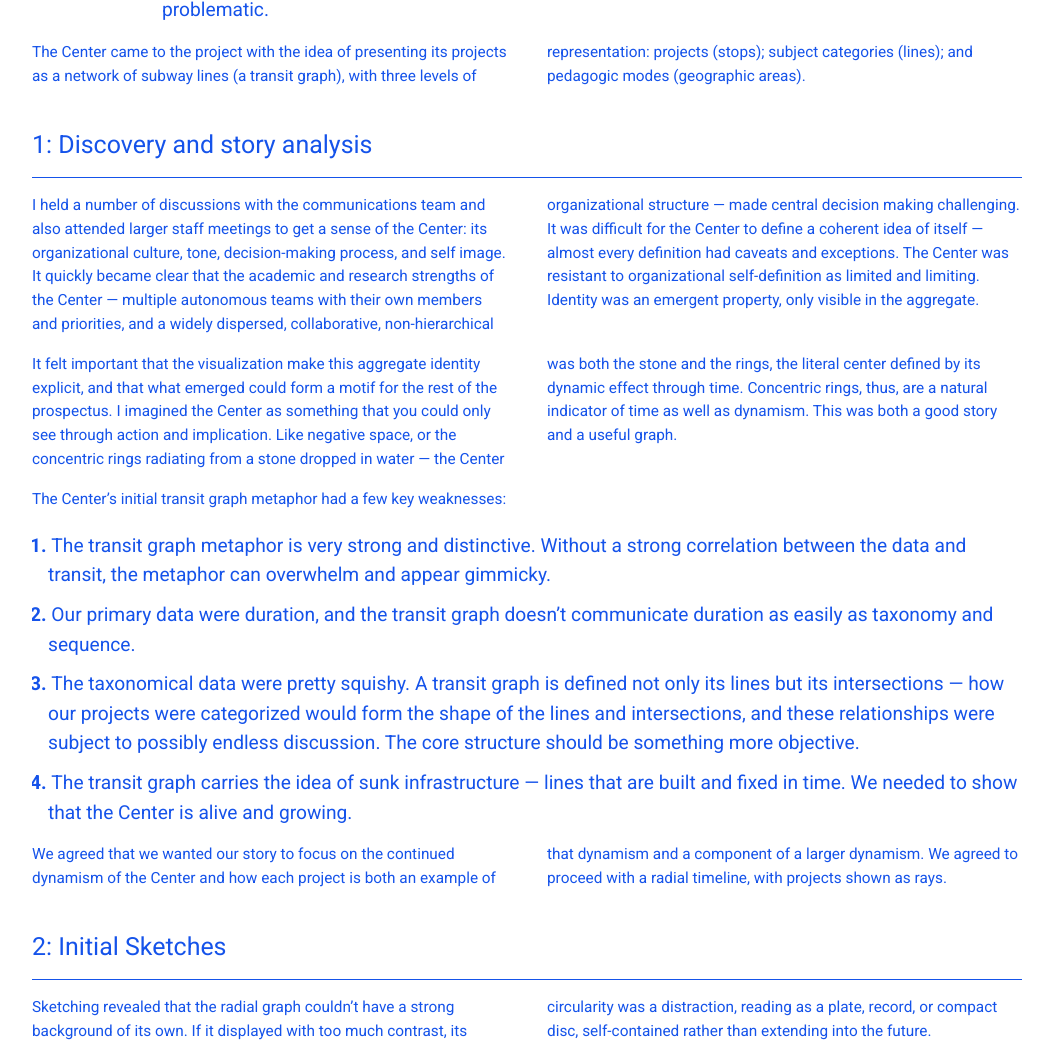
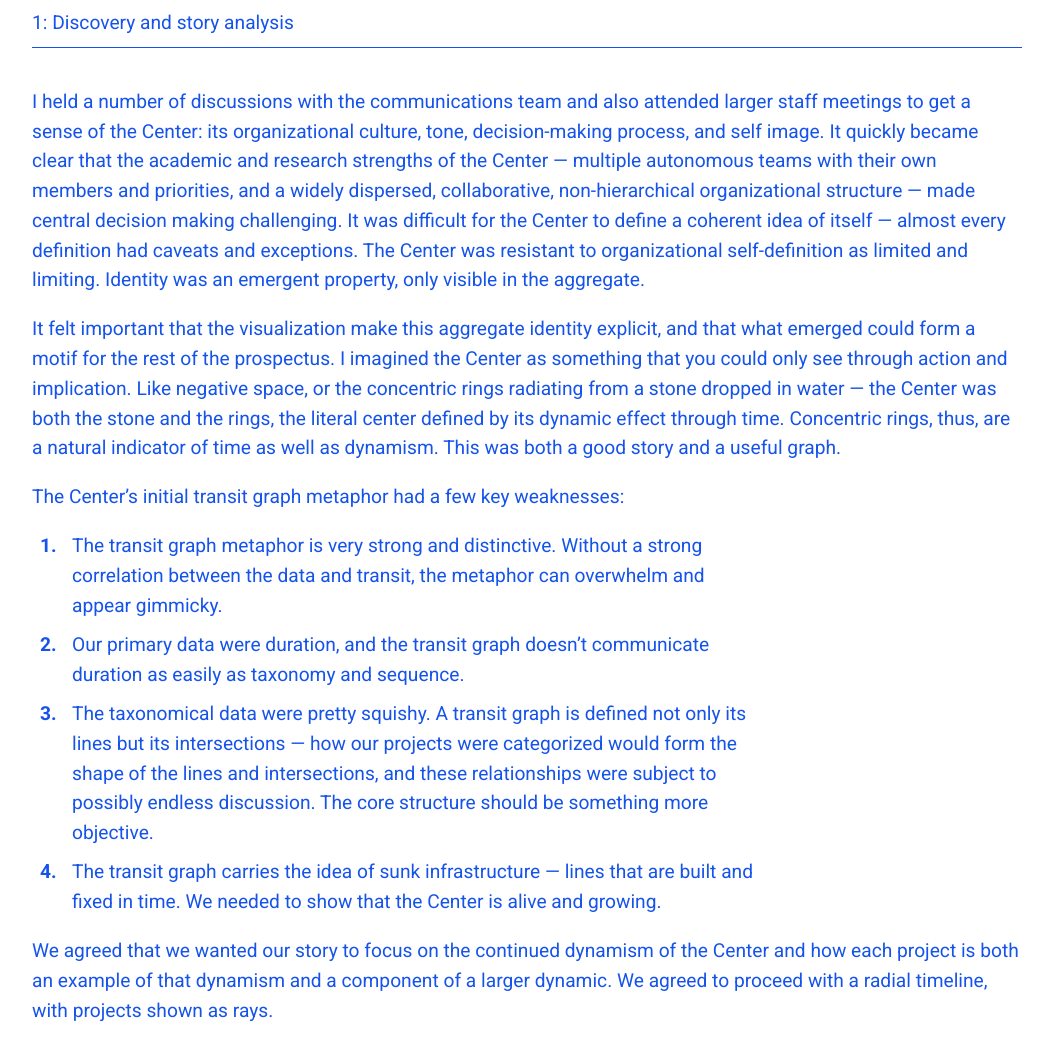
Before and after one commit to thisisdano/portfolio, a website: page berkman/index.html in a window 1280 px wide. Shown: the part 1196-2243 px from the top of the page, without its empty margins (113-1162 px from the left). Drawn offline with nearby package versions, Linux system fonts and the light colour scheme.

Commit message:
responsive adjustments for tablet and desktop

```diff
--- a/berkman/index.html
+++ b/berkman/index.html
@@ -60,7 +60,7 @@
 
 			<!-- berkman -->
 			<div class="section" id="berkman-center">
-				<h2 class="project-title"><strong>Case study: </strong>The Berkman Center for Internet&nbsp;&amp;&nbsp;Society prospectus</h2>
+				<h2 class="project-title"><strong>Case study: </strong>The Berkman Center for Internet&nbsp;&amp;&nbsp;Society</h2>
 				<!-- specs -->
 				<ul class="specs">
 					<li>2015</li>
@@ -96,14 +96,14 @@
 						<li>The taxonomical data were pretty squishy. A transit graph is defined not only its lines but its intersections — how our projects were categorized would form the shape of the lines and intersections, and these relationships were subject to possibly endless discussion. The core structure should be something more objective.</li>
 						<li>The transit graph carries the idea of sunk infrastructure — lines that are built and fixed in time. We needed to show that the Center is alive and growing.</li>
 					</ol>
-					<p class="body">We agreed that we wanted our story to focus on the continued dynamism of the Center and how each project is both an example of that dynamism and a component of a larger dynamism. We agreed to proceed with a radial timeline, with projects shown as rays.</p>
+					<p class="body">We agreed that we wanted our story to focus on the continued dynamism of the Center and how each project is both an example of that dynamism and a component of a larger dynamic. We agreed to proceed with a radial timeline, with projects shown as rays.</p>
 
 					<h3 class="body"><strong>2: </strong>Initial Sketches</h3>
 					<p class="body">Sketching revealed that the radial graph couldn’t have a strong background of its own. If it displayed with too much contrast, its circularity was a distraction, reading as a plate, record, or compact disc, self-contained rather than extending into the future. </p>
 
 					<figure class="body wide">
-						<img src="img/berkman-dv-sketch-1.jpg" alt="berkman sketch 1" width="750" height="1000" class="img-xs-6 img-s-12"/>
-						<img src="img/berkman-dv-sketch-2.jpg" alt="berkman sketch 2" width="750" height="1000" class="img-xs-6 img-s-12" />
+						<img src="img/berkman-dv-sketch-1.jpg" alt="berkman sketch 1" width="750" height="1000" class="img-xs-12 img-s-6"/>
+						<img src="img/berkman-dv-sketch-2.jpg" alt="berkman sketch 2" width="750" height="1000" class="img-xs-12 img-s-6" />
 						<figcaption>Initial sketches for the data visualization</figcaption>
 					</figure>
 
@@ -114,9 +114,9 @@
 					<p class="body">I was pleased with the first refined pass of the visualization. It had a good overall balance, the project subject and pedagogical modes were both clear and neither overwhelmed the other. We had a consistent treatment for markers (white on the start side and filled with the subject color on the end side). The overall piece had what you might call “sparkle” or inviting contrast. The visualization motif also worked well as a cover motif, abstract but energetic and evocative. </p>
 
 					<figure class="body wide">
-						<img src="img/berkman-prospectus-dv-P1.jpg" alt="berkman final printed visualization" width="982" height="1329" class="img-xs-12"/>
-						<img src="img/berkman-prospectus-dv-P1-full.jpg" alt="berkman final printed visualization" width="2000" height="1329" class="img-xs-12"/>
-						<figcaption>The first pass of the visualization</figcaption>
+						<img src="img/berkman-prospectus-dv-P1.jpg" alt="berkman final printed visualization" width="982" height="1329" class="img-xs-12 img-m-6"/>
+						<img src="img/berkman-prospectus-dv-P1-full.jpg" alt="berkman final printed visualization" width="2000" height="1329" class="img-m-6"/>
+						<figcaption>The first pass of the visualization; both alone and in combination with the prospectus cover.</figcaption>
 					</figure>
 
 					<p class="body">The first round of feedback revealed some weaknesses in the visualization and a clarification of the Center’s institutional priorities.</p>
@@ -134,20 +134,20 @@
 					<p class="body">The new ray treatment had great energy. Now I could contrast the strong diagonals of the rays with a rigid grid of project text. This difference in structure could provide the balance the piece needed. The final touch was the “service ribbon,” a thin line with the same mode pattern as the project ray that appears next to the project name and description to connect it visually to the project ray and allow a faster read of the project’s mode.</p>
 
 					<figure class="body wide">
-						<img src="img/berkman-prospectus-dv-P2.jpg" alt="the final visualization that we sent to the printer" width="750" height="1000" class="img-xs-12"/>
+						<img src="img/berkman-prospectus-dv-P2.jpg" alt="the final visualization that we sent to the printer" width="750" height="1000" class="img-xs-12 img-m-6"/>
 						<figcaption>The visualization that we sent to the printer</figcaption>
 					</figure>
 
 					<p class="body">This treatment got great feedback from the Center, so it was off to print!</p>
 
 					<h3 class="body"><strong>5: </strong>Adapting to print</h3>
-					<p class="body">When the first proofs returned form the printer, everything looked beautiful at first. But then you noticed that the gridlines completely vanished and the project descriptions were printing with a nearly unreadable line screen. Clearly, this wasn’t acceptable.</p>
+					<p class="body">When the first proofs returned form the printer, everything looked beautiful — <em>except</em> that the gridlines completely vanished and the project descriptions were printing with a nearly unreadable line screen! Clearly, this wasn’t acceptable.</p>
 					<p class="body">Further discussion with the printer revealed that the black-on-black printing wasn’t going to work, despite my experience otherwise. But it is rarely in your favor to go against your printer’s recommendations — having a representative on your side at the printer who believes in the project and knows how to make it print its best is more important than almost any other consideration. The Center didn’t have the budget to perform the battery of press tests required to be certain. The printer suggested not only changing the gridlines to gray, but increasing their weight, and also lightening the color of the project descriptions.</p>
 					<p class="body">Thus I found myself in a situation not unlike that of Jørgon Leth in his <cite>The Five Obstructions</cite>, where Leth is tasked with directing a simple story while a sadistic Lars von Trier adds increasingly strange and challenging structural restrictions!</p>
 					<p class="body">At this point, though, it was important to trust the printer and trust that I could make the final balance work. In the end, after following the printer’s guidelines and balancing the relative weights of the gridlines, rays, and descriptions, it hit the press and worked!</p>
 
 					<figure class="body wide">
-						<img src="img/berkman-prospectus-dv-final.jpg" alt="berkman final printed visualization" width="982" height="1329" class="img-xs-12"/>
+						<img src="img/berkman-prospectus-dv-final.jpg" alt="berkman final printed visualization" width="982" height="1329" class="img-xs-12 img-m-9"/>
 						<img src="img/berkman-prospectus-dv-final-full.jpg" alt="berkman final printed visualization" width="2000" height="1329" class="img-xs-12"/>
 						<figcaption>The final printed visualization</figcaption>
 					</figure>
--- a/styles/scss/styles.scss
+++ b/styles/scss/styles.scss
@@ -118,6 +118,9 @@ img {
 	width: 100%;
 	max-width: 100%;
 	height: auto;
+}
+
+img.slide-image {
 	@include respond-tablet {
 		max-width: $width-desktop;
 		max-height: $width-desktop / 2;
@@ -133,6 +136,63 @@ figure {
 		height: auto !important;
 	}
 }
+
+figure.body {
+	margin-left: -$grid;
+	margin-right: -$grid;
+	margin-top: $grid * 2;
+	margin-bottom: $grid * 2;
+	width: auto !important;
+	@include respond-tablet {
+		margin-bottom: $grid * 4;
+		margin-top: $grid * 4;
+	}
+	img {
+		padding-left: $grid;
+		padding-right: $grid;
+		clear: both;
+	}
+	img + img {
+		margin-top: $grid;
+	}
+	figcaption {
+		padding-left: $grid;
+		padding-right: $grid;
+		padding-top: $grid;
+		clear: both;
+		@include respond-tablet {
+			padding-top: $grid * 2;
+		}
+	}
+}
+
+figure.body img.img-s-6 {
+	@include respond-tablet {
+		width: 50%;
+		margin-top: 0;
+		float: left;
+		clear: none;
+	}
+}
+
+figure.body img.img-m-6 {
+	@include respond-desktop {
+		width: 50%;
+		margin-top: 0;
+		float: left;
+		clear: none;
+	}
+}
+
+figure.body img.img-m-9 {
+	@include respond-desktop {
+		width: 75%;
+		margin-top: 0;
+		//float: left;
+		clear: none;
+	}
+}
+
 
 /*
 strong a, p a, .links a {
@@ -376,44 +436,96 @@ SECTIONS
 	}
 }
 
+.section-body {
+	@include respond-tablet {
+		margin-top: $grid * 11;
+	}
+	@include respond-desktop {
+		margin-top: $grid * 15;
+	}
+	p.body {
+		@include respond-tablet {
+			margin-bottom: 1em;
+		}
+		@include respond-desktop {
+			font-size: 1em;
+		}
+	}
+}
+
 h3.body {
 	margin-top: 1.5em;
     font-size: 1.3em;
     border-bottom: 1px solid;
     padding-bottom: .5em;
+    @include respond-tablet {
+	    font-size: 1em;
+	    margin-top: 2.5em;
+    }
+    & + p {
+	    @include respond-tablet {
+		    margin-top: 1em;
+	    }
+	    @include respond-desktop {
+		    margin-top: 2em;
+	    }
+   }
 }
 
 h4.body {
 	margin-top: 1.5em;
-	font-weight: normal;
 	font-weight: $weight-bold;
+	@include respond-desktop {
+		margin-top: 2.5em;
+		font-size: .8em;
+	}
 	& + p,
 	& + ul,
 	& + ol {
 		margin-top: .25em;
 	}
+	& + ul,
+	& + ol {
+		@include respond-tablet {
+			margin-top: 1em;
+		}
+	}
+}
+
+
+p.body,
+ol.body,
+ul.body {
+	@include respond-tablet {
+		//font-size: 1.15em;
+	}
+}
+
+p.body {
+	//max-width: 33em;
 }
 
 ol.body,
 ul.body {
 	margin-top: 1em;
-	padding-left: $grid * 2;
+	padding-left: $grid * 3;
 	li + li {
 		margin-top: .5em;
 	}
-}
-
-figure.body {
-	margin-top: $grid * 2;
-	img + img {
-		margin-top: $grid;
+	@include respond-tablet {
+		max-width: 37em;
+		margin-left: $grid * 2;
+		margin-top: 1em;
+	}
+	& + p {
+		margin-top: 1em;
 	}
 }
 
 ol.body {
 	counter-reset: myCounter;
 	li {
-		text-indent: -18px;
+		text-indent: -24px;
 	}
 	li:before {
 		content: counter(myCounter)'. ';
@@ -421,7 +533,17 @@ ol.body {
 		font-weight: $weight-bold;
 		//margin-right: .3em;
 		width: 24px;
+		text-indent: 0;
+		display: inline-block;
 		//font-size: $size-s;
+	}
+	@include respond-desktop {
+		li {
+			text-indent: -32px;
+		}
+		li:before {
+			width: 32px;
+		}
 	}
 }
 
@@ -431,6 +553,9 @@ ul.body {
 		list-style-type: disc;
 		strong {
 			font-weight: $weight-bold;
+			@include respond-desktop {
+				font-weight: 400;
+			}
 		}
 	}
 }
@@ -709,7 +834,7 @@ RESPOND
 		font-size: 1em;
 		line-height: 1.3;
 	}
-	.section p {
+	.section-content p {
 		margin: 0;
 		float: none;
 		clear: both;
@@ -733,7 +858,7 @@ RESPOND
 		margin-top: $grid * 5;
 	}
 
-	.section ul {
+	.section ul.specs {
 		width: auto;
 		margin-right: 0;
 		float: left;
@@ -792,7 +917,7 @@ RESPOND
 	.section ul + ul li + li + li a {
 		margin-left: 0;
 	}
-	.section ul li {
+	.specs ul li {
 		float: left;
 		width: 130px;
 	}
```
Also changed, not shown: styles/css/styles.css, 1 other file.
